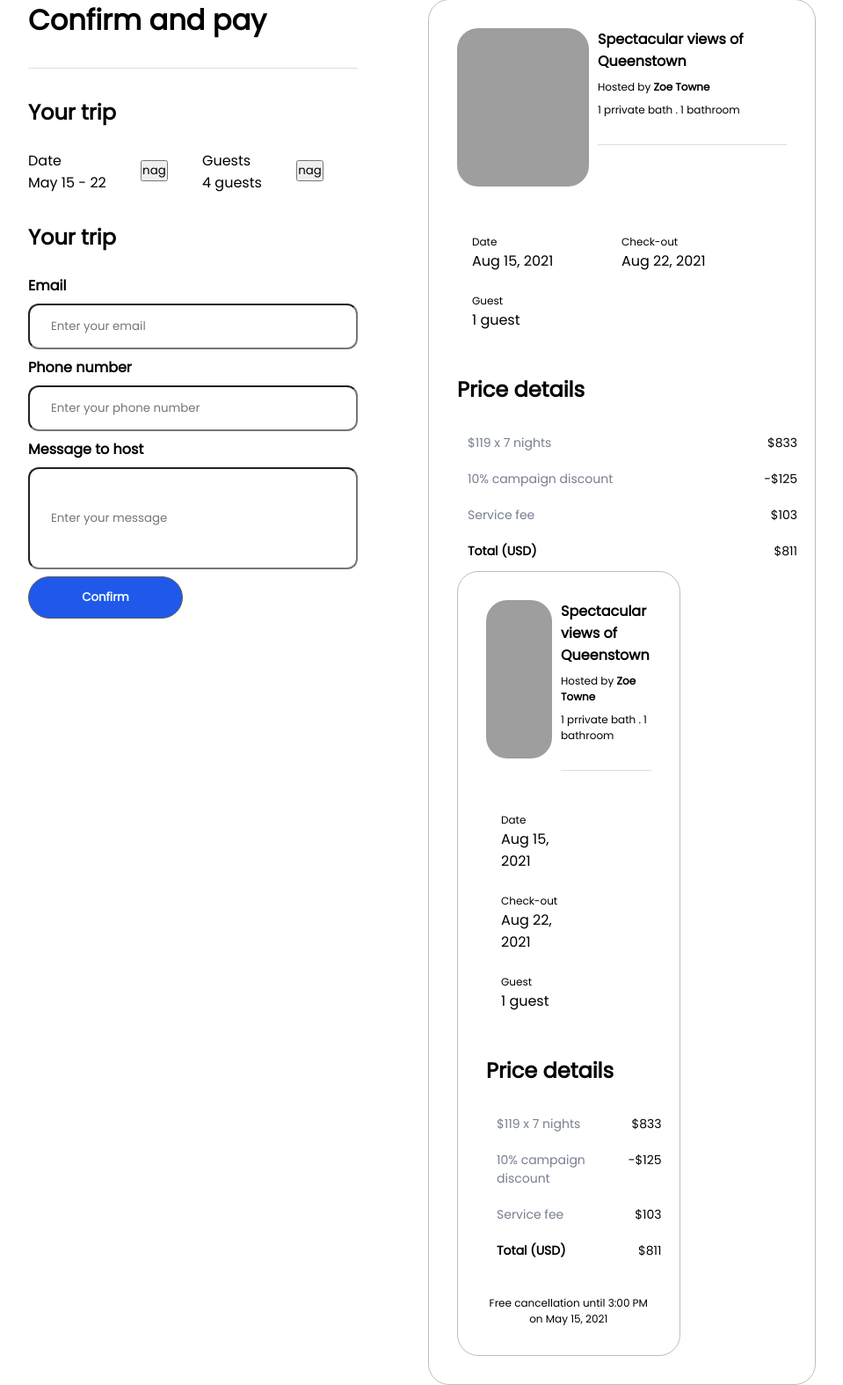
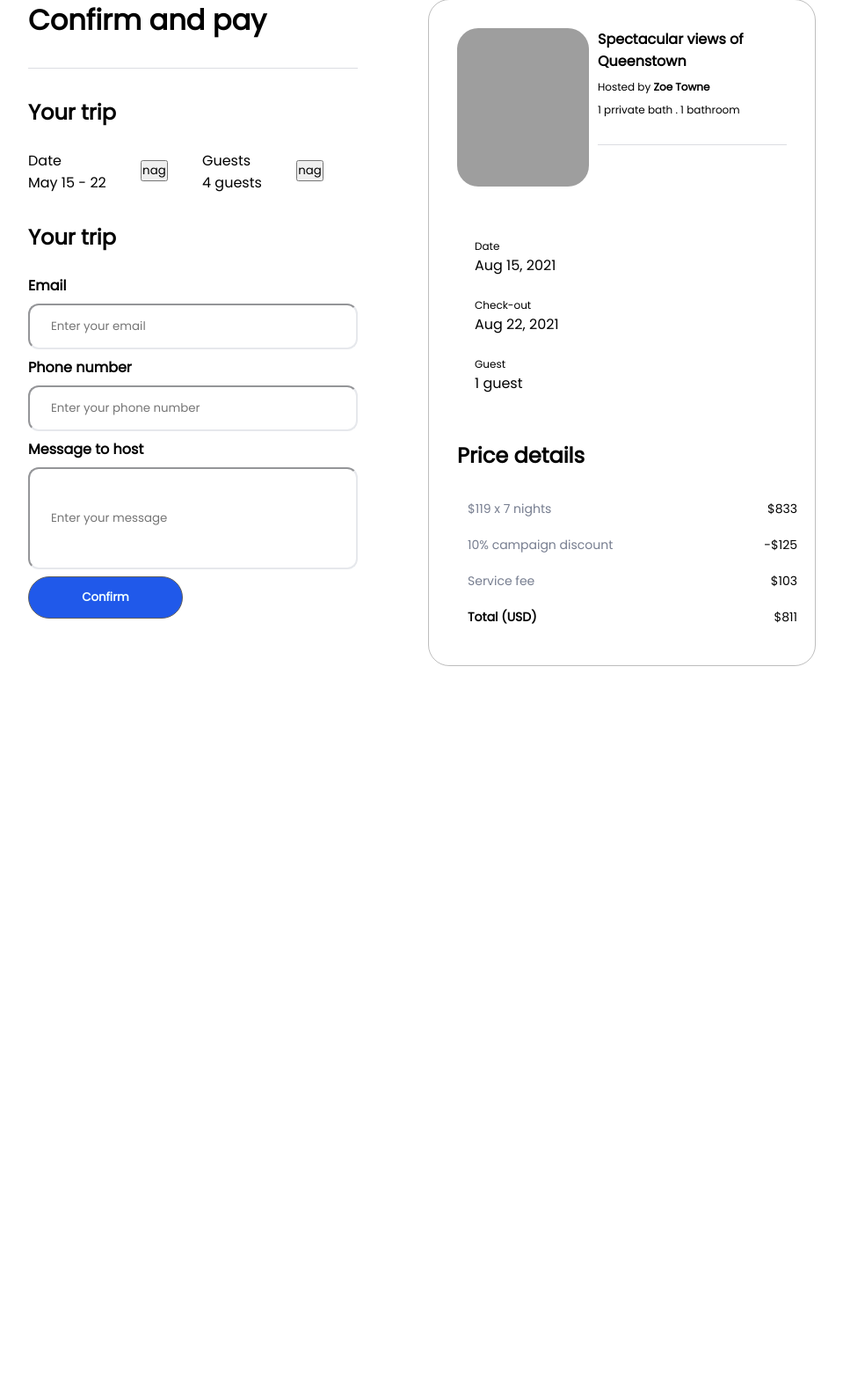
Before and after one commit to KienNguyen1911/ComputingProject, a Laravel app: template resources/views/components/confirm-pay.blade.php in a window 1280 px wide. Shown: the part 201-1775 px from the top of the page at 88% size, without its empty margins (168-1127 px from the left). After the commit the page ends 958 px from the top, so only its background shows below. Run offline with Laravel 9, Linux system fonts and the light colour scheme; the template is opened without the code that fills it, so the values that code supplies are empty; grey boxes are pictures that could not be loaded.

Commit message:
update contact

```diff
--- /dev/null
+++ b/public/css/confirm-pay.css
@@ -0,0 +1,130 @@
+*{
+    margin: 0px;
+    padding: 0px;
+    max-width: 100%;
+    font-family: 'Poppins', sans-serif;
+}
+
+.confirm-pay-container{
+    display: flex;
+    width: 70%;
+    margin-left: 200px;
+    margin-right: 400px;
+    margin-top: 200px;
+}
+.confirm{
+    width: 50%;
+    margin-right: 80px;
+}
+.pay{
+    width: 50%;
+    border: 1px solid #00000042;
+    border-radius: 24px;
+    padding: 32px;
+}
+.pay-title{
+    display: flex;
+}
+
+.pay-img{
+width: 40%;
+}
+
+.pay-item-des{
+width: 50%;
+margin-left: 10px;
+}
+.pay-name{
+    margin-bottom: 8px;
+    font-weight: bold;
+}
+.pay-host{
+    font-size: 12px;
+    padding-bottom: 8px;
+}
+.pay-service{
+    font-size: 12px;
+}
+.dongke {
+    background-color: #777e9042;
+    height: 1px;
+    width: auto;
+    margin-top: 30px;
+}
+
+.order-information{
+    display: flex;
+    flex-wrap: wrap;
+    margin-top: 32px;
+    padding: 8px;
+}
+.order-detail{
+    width: 45%;
+    padding: 12px;
+}
+
+.price-title{
+    font-size: 24px;
+    font-weight: bold;
+    margin-top: 32px;
+    margin-bottom: 25px;
+}
+
+.price-item{
+    display: flex;
+    width: 100%;
+    padding: 8px 12px 8px 12px;
+    margin-bottom: 4px;
+
+}
+.price-item-name{
+font-size: 14px;
+margin-right: auto;
+}
+.price-item-cost{
+font-size: 14px;
+margin-left: auto;
+}
+
+.st{
+    text-align: center;
+    margin-top: 32px;
+    font-size: 12px;
+}
+
+.bill-material{
+    display: flex;
+}
+.bill-icon{
+    flex: 2;
+    margin-top: 10px;
+    text-align: center;
+}
+
+
+
+.bill-title{
+    font-size: 24px;
+    font-weight: bold;
+    padding-top: 32px;
+    padding-bottom: 25px;
+}
+
+ .email-title{
+font-family: 'Poppins', sans-serif;
+font-weight: bold;
+}
+.email-input-message{
+    text-overflow: clip;
+}
+
+.button-btn{
+    background-color: #2059ea;
+    color: azure;
+    font-family: 'Poppins', sans-serif;
+    font-weight: bold;
+}
+.confirm-btn :hover{
+    background-color:#2e25cd ;
+    transition: 0.5s;
+}
--- a/resources/views/components/confirm-pay.blade.php
+++ b/resources/views/components/confirm-pay.blade.php
@@ -36,15 +36,15 @@
                 <div class="bill-contact">
                     <div class="bill-title">Your trip</div>
                     <div class="email-title">Email</div>
-                    <div class="email-input"><input type="email" style=" width: 100%;  padding: 14px 24px;  margin: 8px 0;  box-sizing: border-box;border-radius: 12px;" placeholder="Enter your email"></div>
+                    <div class="email-input"><input type="email" style=" width: 100%;  padding: 14px 24px;  margin: 8px 0;  box-sizing: border-box;border-radius: 12px; border-color: #e6e8ec" placeholder="Enter your email"></div>
                 </div>
                 <div class="bill-contact">
                     <div class="email-title">Phone number</div>
-                    <div class="email-input"><input type="email" style=" width: 100%;  padding: 14px 24px;  margin: 8px 0;  box-sizing: border-box;border-radius: 12px;" placeholder="Enter your phone number"></div>
+                    <div class="email-input"><input type="email" style=" width: 100%;  padding: 14px 24px;  margin: 8px 0;  box-sizing: border-box;border-radius: 12px;border-color: #e6e8ec" placeholder="Enter your phone number"></div>
                 </div>
                 <div class="bill-contact">
                     <div class="email-title">Message to host</div>
-                    <div class="email-input-message"><input type="email" style=" width: 100%;height: 116px;  padding: 14px 24px;  margin: 8px 0;  box-sizing: border-box;border-radius: 12px;" placeholder="Enter your message"></div>
+                    <div class="email-input-message"><input type="email" style=" width: 100%;height: 116px;  padding: 14px 24px;  margin: 8px 0;  box-sizing: border-box;border-radius: 12px;border-color: #e6e8ec" placeholder="Enter your message"></div>
                 </div>
                 <div class="confirm-btn">
                     <button class="button-btn" style="border: 0.1px solid rgb(95, 95, 95); border-radius: 24px; width: 176px;height:48px ;">Confirm</button>
@@ -100,56 +100,5 @@
                     <div class="price-item-cost">$811</div>
                 </div>
             </div>
-
-
-        <div class="pay">
-            <div class="pay-title">
-                <div class="pay-img"><img style="border-radius: 24px; width: auto; width: 180px; height: 180px;" src="./img/itemimg1.jpg" alt=""></div>
-                <div class="pay-item-des" style="flex: 3;">
-                    <div class="pay-name">Spectacular views of Queenstown</div>
-                    <div class="pay-host">Hosted by <span style="font-weight: bold;">Zoe Towne</span></div>
-                    <div class="pay-service">1 prrivate bath . 1 bathroom</div>
-                    <div class="dongke"></div>
-                    <div class="pay-rate"></div>
-                </div>
-            </div>
-            <div class="order-information">
-                <div class="order-detail">
-                    <p style="font-size: 12px;">Date</p>
-                    <p>Aug 15, 2021</p>
-                </div>
-                <div class="order-detail">
-                    <p style="font-size: 12px;">Check-out</p>
-                    <p>Aug 22, 2021</p>
-                </div>
-                <div class="order-detail">
-                    <p style="font-size: 12px;">Guest</p>
-                    <p>1 guest</p>
-                </div>
-            </div>
-            <div class="price-detail">
-                <div class="price-title">Price details</div>
-                <div class="price-item">
-                    <div class="price-item-name" style="color: #777e90;">$119 x 7 nights</div>
-                    <div class="price-item-cost">$833</div>
-                </div>
-                <div class="price-item">
-                    <div class="price-item-name" style="color: #777e90;">10% campaign discount</div>
-                    <div class="price-item-cost">-$125</div>
-                </div>
-                <div class="price-item">
-                    <div class="price-item-name" style="color: #777e90;">Service fee</div>
-                    <div class="price-item-cost">$103</div>
-                </div>
-                <div class="price-item">
-                    <div class="price-item-name" style="font-weight:bold; ">Total (USD)</div>
-                    <div class="price-item-cost">$811</div>
-                </div>
-            </div>
-
-            <div class="st">
-                <p>Free cancellation until 3:00 PM on May 15, 2021</p>
-            </div>
-        </div>
     </div>
 </body>
```
